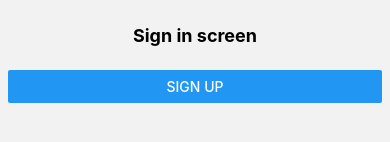
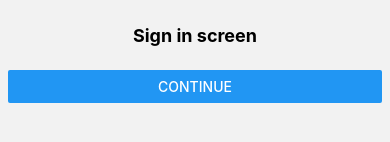
Before and after one commit to stephenmussel/react-native-navigation, a React Native app: screen / in a window 390 px wide. Shown: the part 402-544 px from the top of the page. Built offline with nearby package versions, Linux system fonts and the light colour scheme.

Commit message:
installed bottom tab navigator

```diff
--- a/App.js
+++ b/App.js
@@ -2,6 +2,7 @@ import { StatusBar } from 'expo-status-bar';
 import { StyleSheet, Text, View, Button } from 'react-native';
 import { NavigationContainer, useNavigation } from '@react-navigation/native';
 import { createStackNavigator } from '@react-navigation/stack';
+import { createBottomTabNavigator } from '@react-navigation/bottom-tabs'
 
 // onboarding screens
 const Stack = createStackNavigator();
@@ -14,17 +15,21 @@ const SignIn = () => {
     <View style={styles.layout}>
       <Text style={styles.title}>Sign in screen</Text>
       <Button
-        title="Sign Up"
-        onPress={() => nav.navigate('SignUp')}
+        title="Continue"
+        onPress={() => nav.navigate('Main')}
       />
     </View>
   )
 }
 
 const SignUp = () => {
+
+  const nav = useNavigation();
+
   return (
     <View style={styles.layout}>
       <Text style={styles.title}>Sign up screen</Text>
+      <Button title="Sign In" onPress={() => nav.navigate('SignIn')}/>
     </View>
   )
 }
--- a/package.json
+++ b/package.json
@@ -10,6 +10,7 @@
     "eject": "expo eject"
   },
   "dependencies": {
+    "@react-navigation/bottom-tabs": "^6.3.2",
     "@react-navigation/native": "^6.0.11",
     "@react-navigation/stack": "^6.2.2",
     "expo": "~45.0.0",
```
Also changed, not shown: 1 other file (tests, documents, lock files or other folders).
